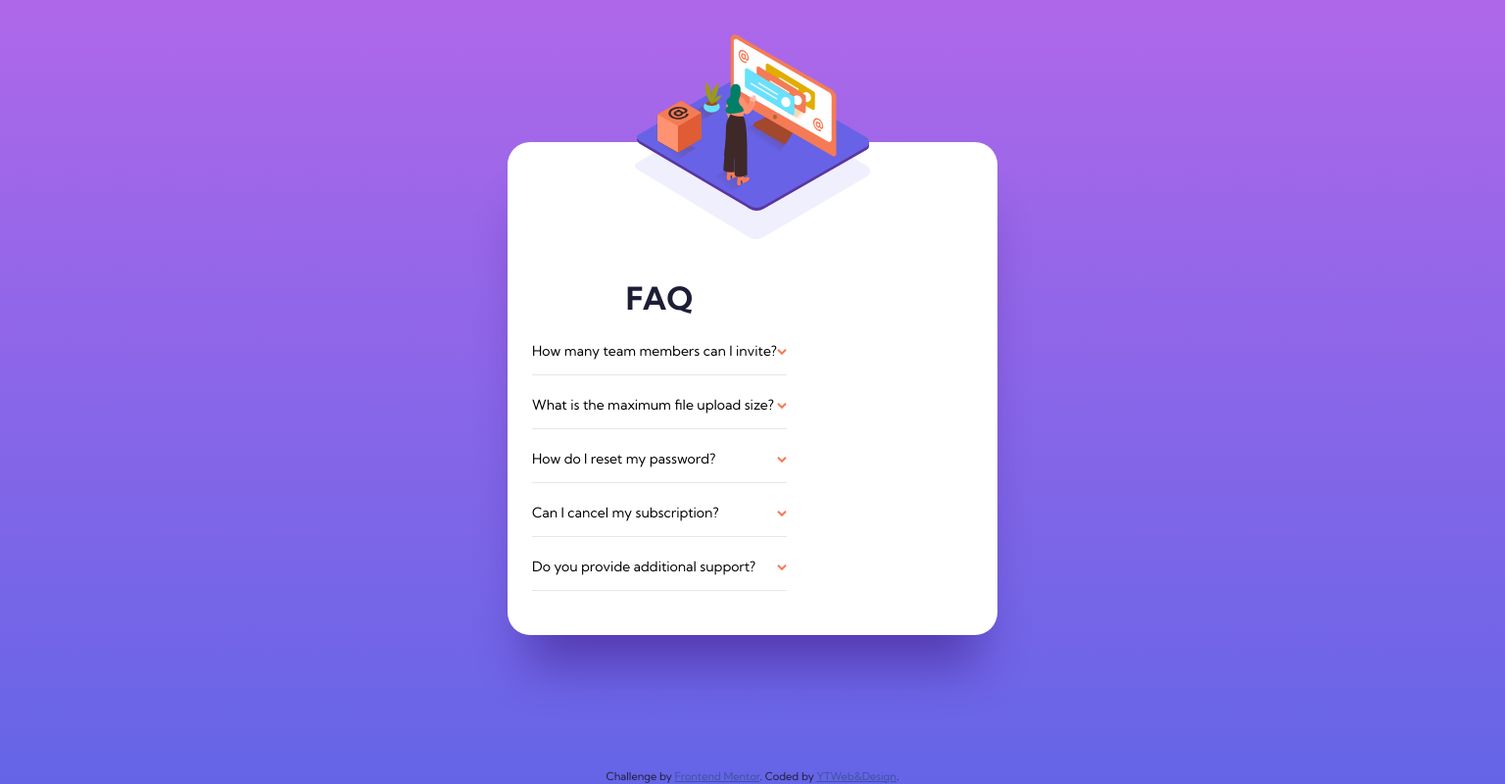
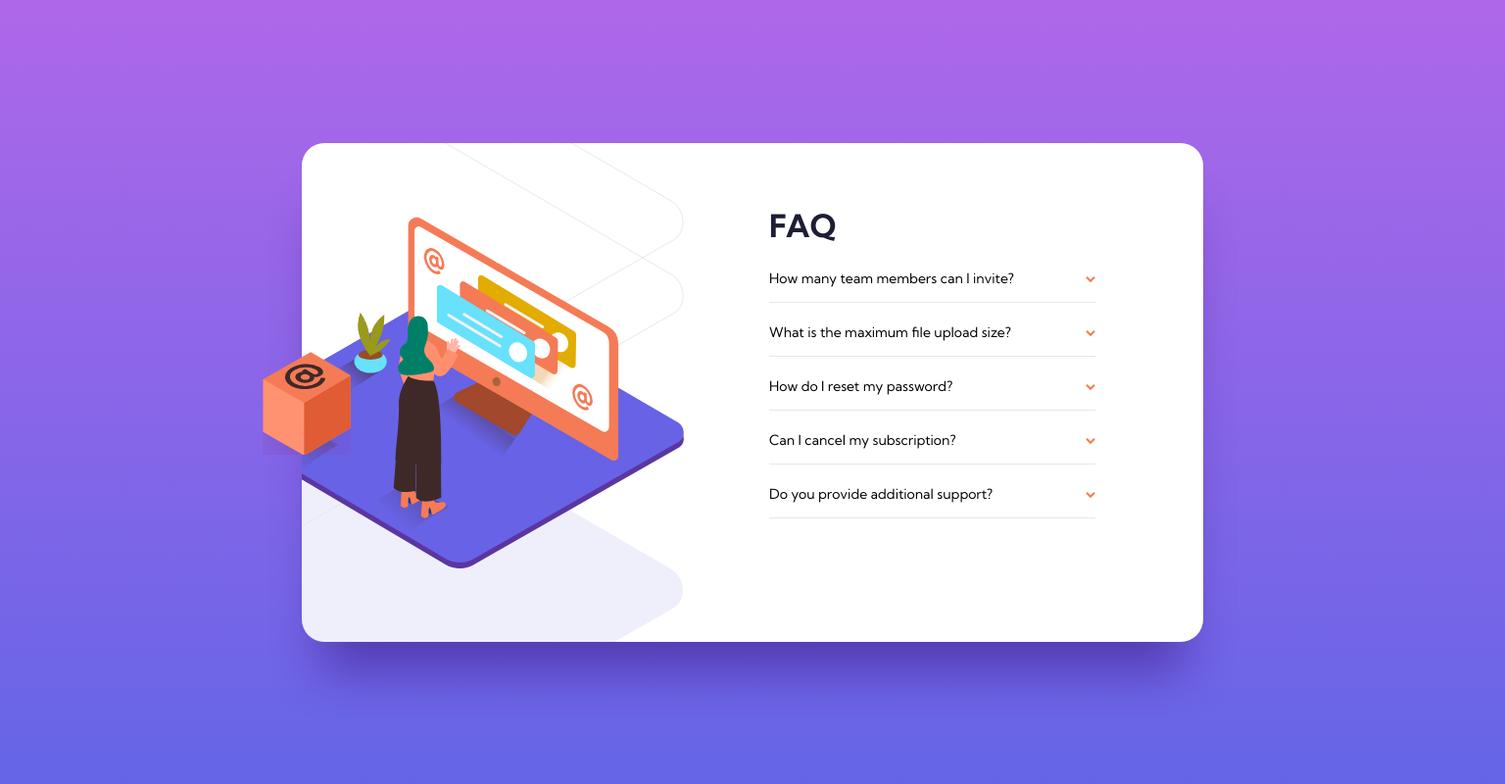
Before and after one commit to Yuko-code/fmchallenge-faq-accordion-card, a plain HTML site: page index.html in a window 1536 px wide. Shown: the whole page at 98% size. Drawn offline with Linux system fonts and the light colour scheme.

Commit message:
desktop fixed

```diff
--- a/index.html
+++ b/index.html
@@ -11,20 +11,22 @@
   <!-- Feel free to remove these styles or customise in your own stylesheet 👍 -->
   <style>
     .attribution { font-size: 11px; text-align: center; }
-    .attribution a { color: hsl(228, 45%, 44%); }
+    .attribution a { color: hsl(220, 9%, 87%); }
   </style>
 </head>
 <body>
+
   <header class="card__img"></header>
   <span class="shadow"></span>
+
+ <span class="box"></span>
+ <header class="card__img--lg"></header>
   <main class="card">
 
 
+    <div class="card__right">
+      <h1 class="card__header">FAQ</h1>
 
-    <h1 class="card__header">FAQ</h1>
-
-    <div class="card__right">
-      <h1 class="card__header card__header--lg">FAQ</h1>
     <div class="card__question">
      <button class="card__accordion">How many team members can I invite?<img src="images/icon-arrow-down.svg" alt="down arrow" class="card__accordion__arrow"></button>
      <div class="card__panel">
@@ -32,7 +34,6 @@
         team members for the Premium plan.</p>
      </div>
     </div>
-
 
     <div class="card__question">
       <button class="card__accordion">What is the maximum file upload size?<img src="images/icon-arrow-down.svg" alt="down arrow" class="card__accordion__arrow"></button>
@@ -50,7 +51,6 @@
       </div>
      </div>
 
-
      <div class="card__question">
       <button class="card__accordion"> Can I cancel my subscription?<img src="images/icon-arrow-down.svg" alt="down arrow" class="card__accordion__arrow"></button>
       <div class="card__panel">
@@ -65,8 +65,8 @@
       </div>
      </div>
     </div>
+  </main>
 
-  </main>
  <footer class="footer">
   <div class="attribution">
     Challenge by <a href="https://www.frontendmentor.io?ref=challenge" target="_blank">Frontend Mentor</a>.
--- a/style.css
+++ b/style.css
@@ -91,7 +91,7 @@ body{
 .card__header{
     font-size: 2rem;
     font-weight: 700;
-    align-self:center;
+   text-align: center;
     margin-bottom:20px;
 }
 .card__question{
@@ -134,27 +134,73 @@ margin:5px 0 0 0;
     line-height: 1.125rem;
     padding-right: 30px;
 }
-.card__header--lg{
+.box{
     display:none;
 }
+
 @media screen and (min-width: 767px){
     .card{
         max-width:500px;
     }
 }
+
 @media screen and (min-width: 1440px){
-
+    body{
+      flex-direction: row;
+      justify-content: center;
+      overflow:hidden;
+    }
+    .footer{
+        display:none;
+    }
+    .box{
+        background-image:url("images/illustration-box-desktop.svg");
+        background-repeat: no-repeat;
+        background-position: center top;
+        width:90px;
+        height:107px;
+        display:block;
+        z-index:2;
+        position:relative;
+        top:10px;
+        left:-260px;
+    }
     .card{
-        flex-direction: row;
-
+        max-width: 920px;
+        height:509px;
+       padding:0px 110px 75px 477px;
+       flex-direction: row;
+       position:absolute;
+       margin:0;
 
     }
     .card__header{
+        text-align: left;
+        margin-top:60px;
+    }
+    .card__right{
+        width:100%;
+        z-index:3;
+    }
+
+    .card__img--lg{
+        background-image: url("images/illustration-woman-online-desktop.svg"), url("images/bg-pattern-desktop.svg");
+        top:0px;
+        left:-310px;
+        width:390px;
+        height:509px;
+        background-size:472px 359px, 964px 944px;
+        background-position:center right, center right;
+        background-repeat: no-repeat no-repeat;
+        position:relative;
+        z-index: 1;
+    }
+
+    .card__img{
         display:none;
     }
-    .card__header--lg{
-        display:block;
-        text-align: center;
+    .shadow{
+        display:none;
     }
 
 }
```
